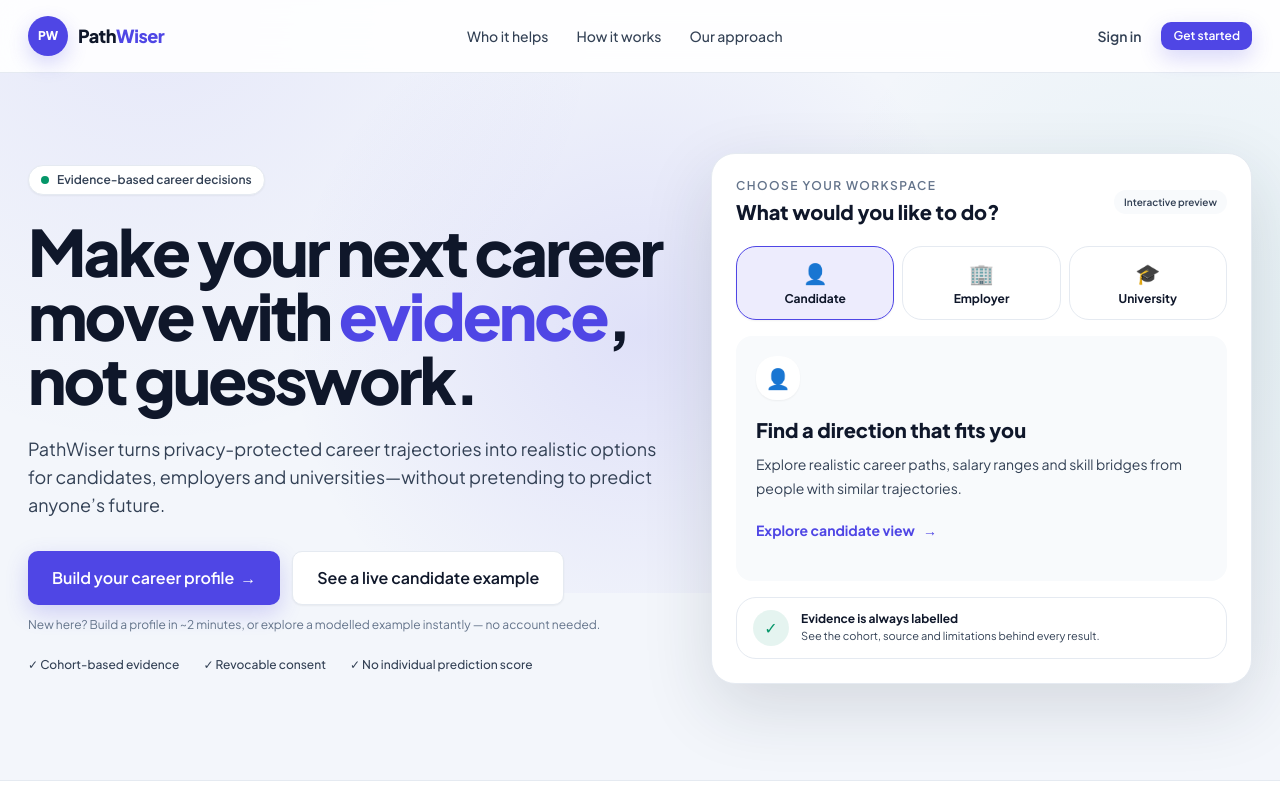
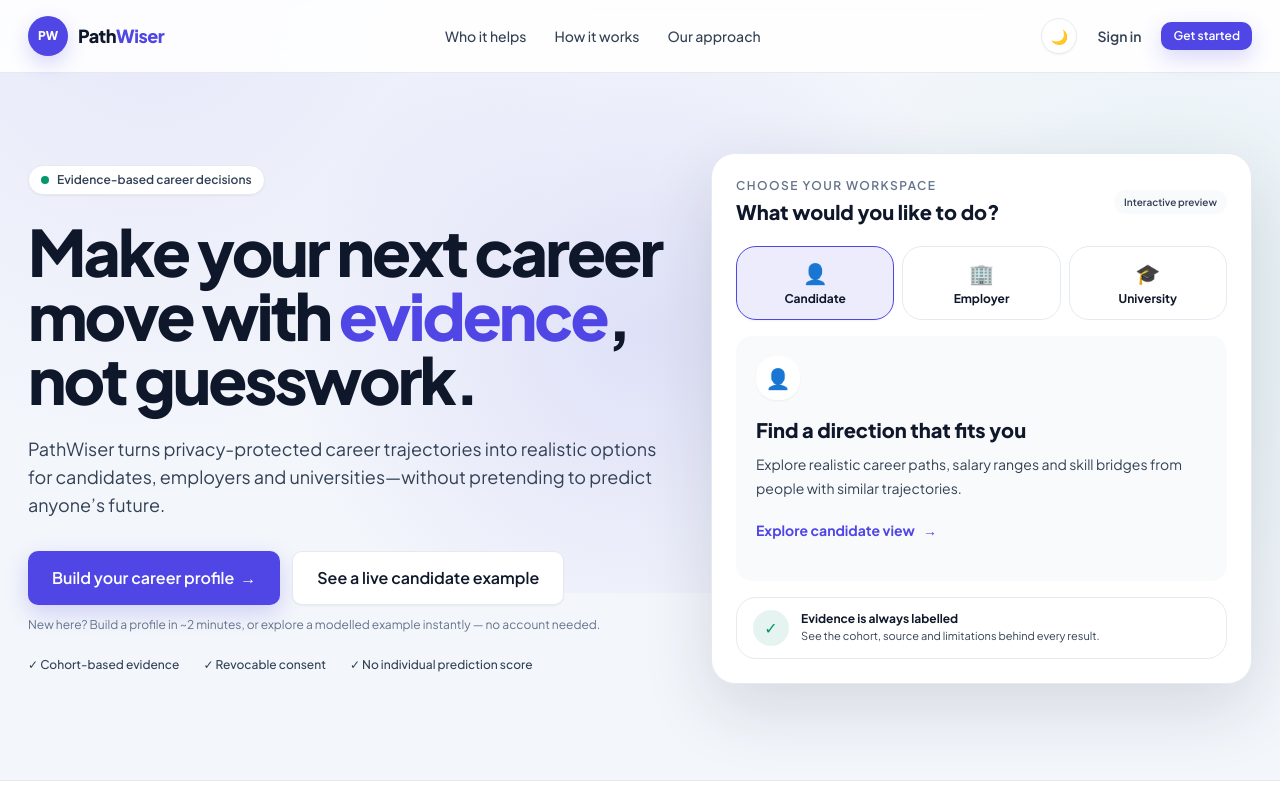
Before and after one commit to Richard2606-hub/PathWiser, a Next.js app: page / in a window 1280 px wide. Shown: the top 800 px of the page. Built offline with nearby package versions, Linux system fonts and the light colour scheme; no server answers.

Commit message:
feat(ui): render dark mode toggle site-wide across landing page header, sidebar navigation, and auth pages

```diff
--- a/app/auth/page.tsx
+++ b/app/auth/page.tsx
@@ -7,10 +7,14 @@ import { createClient } from '@/lib/supabase/client';
 import { Button } from '@/components/common/Button';
 import type { Persona } from '@/types';
 
+import { useAppStore } from '@/store/useAppStore';
+
 type AuthMode = 'sign-in' | 'register' | 'forgot';
 
 export default function AuthPage() {
   const router = useRouter();
+  const theme = useAppStore((s) => s.theme);
+  const toggleTheme = useAppStore((s) => s.toggleTheme);
   const [mode, setMode] = useState<AuthMode>('sign-in');
   const [email, setEmail] = useState('');
   const [password, setPassword] = useState('');
@@ -78,7 +82,18 @@ export default function AuthPage() {
   return (
     <main className="grid min-h-screen place-items-center p-4">
       <section className="w-full max-w-md rounded-xl border border-[color:var(--border)] bg-[color:var(--bg-surface)] p-6 shadow-2xl" aria-labelledby="auth-title">
-        <Link href="/" className="font-mono text-sm font-bold text-[color:var(--yellow)]">[ PathWiser ]</Link>
+        <div className="flex items-center justify-between">
+          <Link href="/" className="font-mono text-sm font-bold text-[color:var(--yellow)]">[ PathWiser ]</Link>
+          <button
+            type="button"
+            onClick={toggleTheme}
+            title={theme === 'dark' ? 'Switch to Light Mode' : 'Switch to Dark Mode'}
+            aria-label="Toggle dark mode"
+            className="flex h-8 w-8 items-center justify-center rounded-lg border border-[color:var(--border)] bg-[color:var(--bg-glass)] text-xs shadow-sm transition-all hover:border-[color:var(--accent)] hover:scale-105 active:scale-95"
+          >
+            {theme === 'dark' ? '☀️' : '🌙'}
+          </button>
+        </div>
         <h1 id="auth-title" className="mt-4 text-2xl font-extrabold">
           {mode === 'sign-in' ? 'Welcome back' : mode === 'register' ? 'Create your community account' : 'Reset your password'}
         </h1>
--- a/components/hero/HeroSection.tsx
+++ b/components/hero/HeroSection.tsx
@@ -38,13 +38,28 @@ export function HeroSection() {
 
   const selected = AUDIENCES[audience];
 
+  const theme = useAppStore((s) => s.theme);
+  const toggleTheme = useAppStore((s) => s.toggleTheme);
+
   return (
     <main className="min-h-screen text-[color:var(--text-1)]">
       <nav className="sticky top-0 z-30 border-b border-[color:var(--border)] bg-white/90 backdrop-blur-xl" aria-label="Primary navigation">
         <div className="mx-auto flex h-[72px] max-w-7xl items-center justify-between px-5 sm:px-7">
           <Link href="/" className="flex items-center gap-2.5" aria-label="PathWiser home"><span className="grid h-10 w-10 place-items-center rounded-xl bg-[color:var(--yellow)] text-xs font-extrabold text-white shadow-[0_8px_20px_rgba(79,70,229,0.22)]">PW</span><span className="text-lg font-extrabold tracking-tight">Path<span className="text-[color:var(--yellow)]">Wiser</span></span></Link>
           <div className="hidden items-center gap-7 text-sm font-medium text-[color:var(--text-2)] md:flex"><a href="#for-who" className="hover:text-[color:var(--text-1)]">Who it helps</a><a href="#how-it-works" className="hover:text-[color:var(--text-1)]">How it works</a><Link href="/dashboard/architecture" className="hover:text-[color:var(--text-1)]">Our approach</Link></div>
-          <div className="flex items-center gap-2"><Link href="/auth" className="hidden px-3 py-2 text-sm font-semibold text-[color:var(--text-2)] hover:text-[color:var(--text-1)] sm:block">Sign in</Link><Button size="sm" onClick={openOnboarding}>Get started</Button></div>
+          <div className="flex items-center gap-2">
+            <button
+              type="button"
+              onClick={toggleTheme}
+              title={theme === 'dark' ? 'Switch to Light Mode' : 'Switch to Dark Mode'}
+              aria-label="Toggle dark mode"
+              className="flex h-9 w-9 items-center justify-center rounded-xl border border-[color:var(--border)] bg-[color:var(--bg-glass)] text-sm shadow-sm transition-all hover:border-[color:var(--accent)] hover:scale-105 active:scale-95"
+            >
+              {theme === 'dark' ? '☀️' : '🌙'}
+            </button>
+            <Link href="/auth" className="hidden px-3 py-2 text-sm font-semibold text-[color:var(--text-2)] hover:text-[color:var(--text-1)] sm:block">Sign in</Link>
+            <Button size="sm" onClick={openOnboarding}>Get started</Button>
+          </div>
         </div>
       </nav>
 
--- a/components/layout/Sidebar.tsx
+++ b/components/layout/Sidebar.tsx
@@ -49,10 +49,26 @@ export function Sidebar({ onNavigate }: { onNavigate?: () => void }) {
   const openLockedExplainer = useAppStore((s) => s.openLockedExplainer);
   const pathname = usePathname();
 
-  const isActive = (href: string) => pathname === href;
+  const theme = useAppStore((s) => s.theme);
+  const toggleTheme = useAppStore((s) => s.toggleTheme);
 
   return (
     <aside className="flex h-full flex-col gap-5 p-4">
+      {/* Theme Switcher */}
+      <button
+        type="button"
+        onClick={toggleTheme}
+        className="flex w-full items-center justify-between rounded-xl border border-[color:var(--border)] bg-[color:var(--bg-glass)] px-3.5 py-2.5 text-xs font-semibold shadow-sm transition-all hover:border-[color:var(--accent)]"
+      >
+        <span className="flex items-center gap-2 text-[color:var(--text-1)]">
+          <span>{theme === 'dark' ? '☀️' : '🌙'}</span>
+          <span>{theme === 'dark' ? 'Switch to Light Mode' : 'Switch to Dark Mode'}</span>
+        </span>
+        <span className="font-mono text-[10px] uppercase tracking-wider text-[color:var(--yellow)] font-bold">
+          {theme}
+        </span>
+      </button>
+
       {/* Persona surfaces */}
       {(['candidate', 'employer', 'university'] as const).map((p) => {
         const meta = PERSONA_META[p];
```
